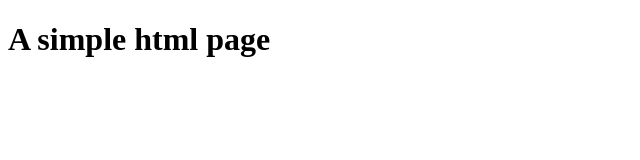
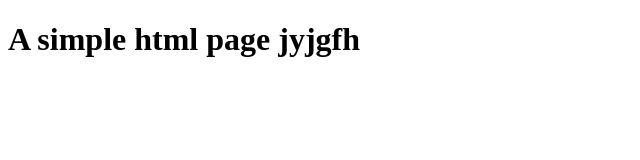
Before and after one commit to muhammadshoaibriaz/practice, a plain HTML site: page index.html in a window 1280 px wide. Shown: the whole page, without its empty margins (0-640 px from the left). Drawn offline with Linux system fonts and the light colour scheme.

Commit message:
new hguyf

```diff
--- a/index.html
+++ b/index.html
@@ -6,6 +6,6 @@
     <title>Document</title>
   </head>
   <body>
-    <h1>A simple html page</h1>
+    <h1>A simple html page jyjgfh</h1>
   </body>
 </html>
```
